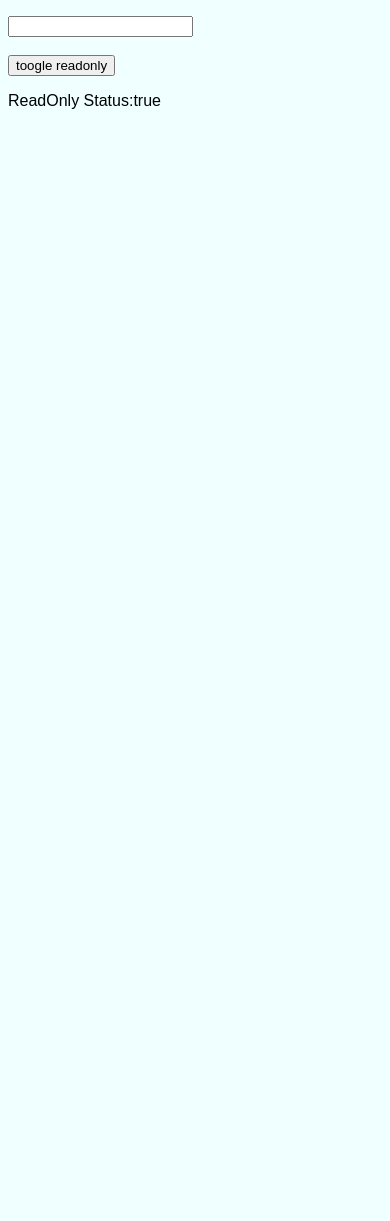
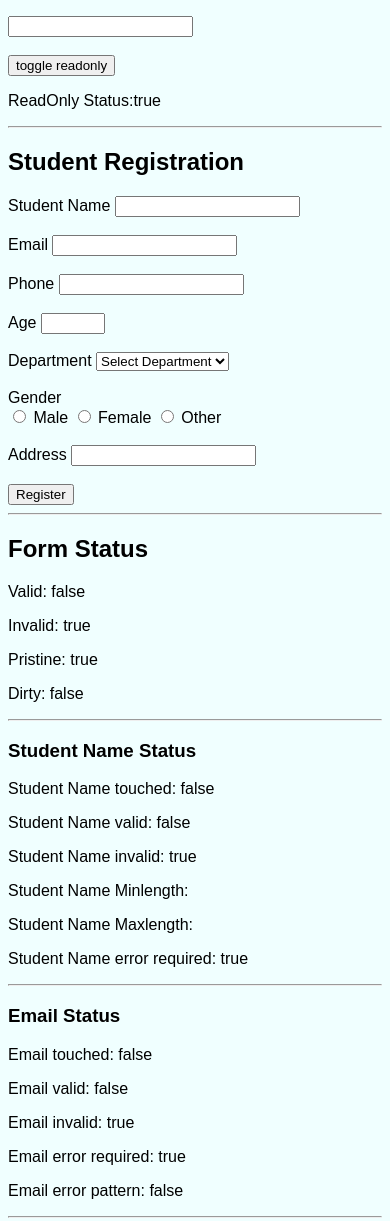
Before and after one commit to AnaghaAjidev/Angular_Project, a website: page index.html in a window 390 px wide. Shown: the part 1241-2462 px from the top of the page. Before the commit the page ends 1367 px from the top, so only its background shows below. Drawn offline with nearby package versions, Linux system fonts and the light colour scheme.

Commit message:
validations done

```diff
--- a/index.html
+++ b/index.html
@@ -137,21 +137,136 @@
     <h2>ng-readonly Demo</h2>
     <label>College Id</label>
     <br><br>
-    <input type="text" ng-model="" ng-readonly="isReadOnly" >
+    <input type="text" ng-model="collegeId" ng-readonly="isReadOnly">
     <br><br>
-    <button ng-click="isReadOnly" = !isReadOnly>
-        toogle readonly
+    <button ng-click="toggleReadOnly()">
+        toggle readonly
     </button>
     <p>ReadOnly Status:{{isReadOnly}}</p>
 
 
-    <!-- <p><b>Name:</b> Anagha</p>
-        <p><b>Email:</b> anagha@gmail.com</p>
-        <p><b>Register No:</b> FIT25MCA-2010</p>
-        <p><b>Phone No:</b> 1234567892</p> -->
+    <hr>
+    <h2>Student Registration</h2>
+    <form name="studentForm" novalidate>
 
-    </div>
+        <label>Student Name</label>
 
+        <input type="text" name="studentName" ng-model="stud_name" ng-minlength="3" ng-maxlength="20" required>
+
+        <p ng-show="studentForm.studentName.$touched && studentForm.studentName.$error.required" style="color:red">
+            Student Name is Required
+        </p>
+
+        <p ng-show="studentForm.studentName.$touched && studentForm.studentName.$error.minlength" style="color:red">
+            Minimum 3 characters allowed
+        </p>
+        <p ng-show="studentForm.studentName.$touched && studentForm.studentName.$error.maxlength" style="color:red">
+            Maximum 20 characters allowed
+        </p>
+        <br><br>
+
+        <label>Email</label>
+
+        <input type="text" name="studentEmail" ng-model="stud_email"
+            ng-pattern="/^[a-zA-Z0-9._%+-]+@[a-zA-Z0-9.-]+\.[A-Za-z]{2,}$/" required>
+        <br><br>
+
+        <label>Phone</label>
+
+        <input type="text" name="studentPhone" ng-model="stud_phn" ng-pattern="/^[0-9]{10}$/">
+
+
+        <p ng-show="studentForm.studentPhone.$touched &&
+            studentForm.studentPhone.$error.pattern" style="color:red">
+            Phone Number must contain exactly 10 digits
+        </p>
+        <br><br>
+
+        <label>Age</label>
+
+        <input type="number" name="studentAge" ng-model="stud_age" min="18" max="100">
+
+        <p ng-show="studentForm.studentAge.$touched &&
+            studentForm.studentAge.$error.min" style="color:red">
+            Not Eligible (Age must be at least 18)
+        </p>
+
+        <p ng-show="studentForm.studentAge.$touched &&
+            studentForm.studentAge.$error.max" style="color:red">
+            Invalid Age
+        </p>
+        <br><br>
+
+        <label>Department</label>
+        <select ng-model="stud_dept" ng-options="dept for dept in departments" required>
+            <option value="">Select Department</option>
+        </select>
+        <br><br>
+
+        <label>Gender</label><br>
+
+        <input type="radio" ng-model="stud_gender" value="Male"> Male
+        <input type="radio" ng-model="stud_gender" value="Female"> Female
+        <input type="radio" ng-model="stud_gender" value="Other"> Other
+        <br><br>
+
+        <label>Address</label>
+
+        <input type="text" name="studentAddress" ng-model="stud_adr" ng-minlength="10" ng-maxlength="100"
+            ng-pattern="/^[a-zA-Z0-9\s,.\-/#]+$/">
+
+        <p ng-show="studentForm.studentAddress.$touched &&
+            studentForm.studentAddress.$error.minlength" style="color:red">
+            Minimum 10 characters required
+        </p>
+
+        <p ng-show="studentForm.studentAddress.$touched &&
+            studentForm.studentAddress.$error.maxlength" style="color:red">
+            Maximum 100 characters allowed
+        </p>
+
+        <p ng-show="studentForm.studentAddress.$touched &&
+            studentForm.studentAddress.$error.pattern" style="color:red">
+            Invalid Address
+        </p>
+        <br><br>
+
+        <button type="button">Register</button>
+    </form>
+
+
+    <hr>
+    <h2>Form Status</h2>
+    <p>Valid: {{studentForm.$valid}}</p>
+
+    <p>Invalid: {{studentForm.$invalid}}</p>
+
+    <p>Pristine: {{studentForm.$pristine}}</p>
+
+    <p>Dirty: {{studentForm.$dirty}}</p>
+    <hr>
+
+    <h3>Student Name Status</h3>
+    <p>Student Name touched: {{studentForm.studentName.$touched}}</p>
+    <p>Student Name valid: {{studentForm.studentName.$valid}}</p>
+    <p>Student Name invalid: {{studentForm.studentName.$invalid}}</p>
+    <p>Student Name Minlength: {{studentForm.studentName.$error.minlength}}</p>
+    <p>Student Name Maxlength: {{studentForm.studentName.$error.maxlength}}</p>
+    <p>
+        Student Name error required:
+        {{studentForm.studentName.$error.required || false}}
+    </p>
+    <hr>
+
+    <h3>Email Status</h3>
+    <p>Email touched: {{studentForm.studentEmail.$touched}}</p>
+    <p>Email valid: {{studentForm.studentEmail.$valid}}</p>
+    <p>Email invalid: {{studentForm.studentEmail.$invalid}}</p>
+    <p>Email error required: {{studentForm.studentEmail.$error.required || false}}</p>
+    <p>Email error pattern: {{studentForm.studentEmail.$error.pattern || false}}</p>
+    <hr>
+
+</div>
 </body>
 
 </html>
--- a/js/app.js
+++ b/js/app.js
@@ -41,6 +41,8 @@ app.controller("dashboardcontroller", function ($scope) {
         };
 
 
+        $scope.student={};
+
     $scope.addstudents = function () {
         $scope.totalstudents++;
     };
```
